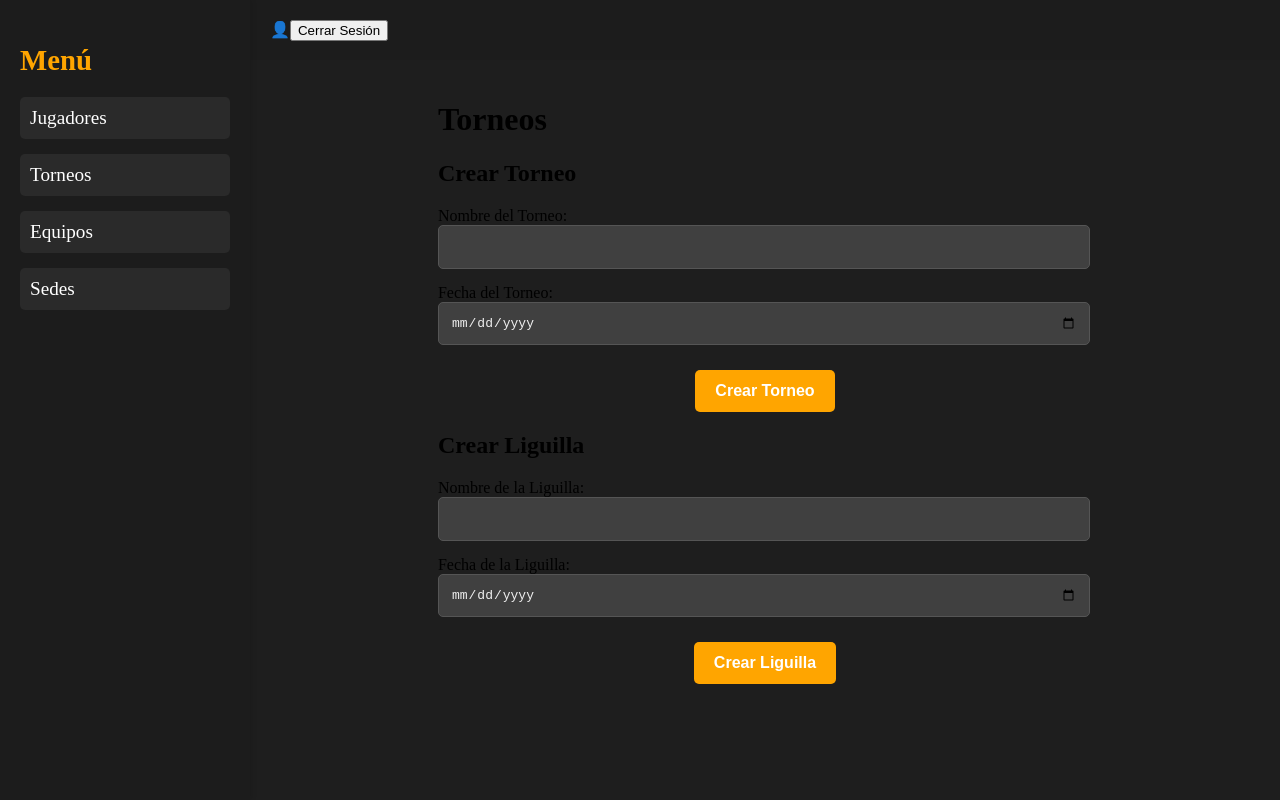
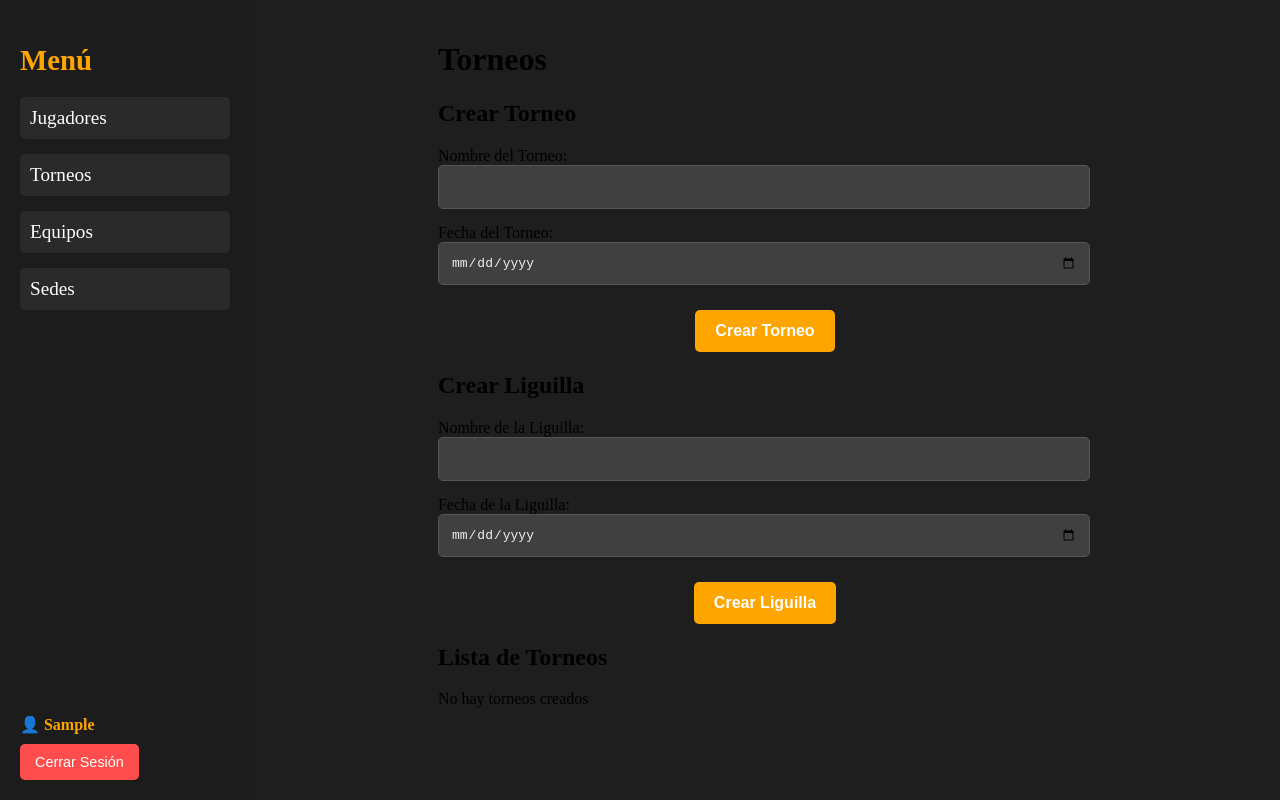
Before and after one commit to MiquelAng11/Web-React-Ligas, a React (Create React App) app: page /torneos in a window 1280 px wide. Both pictures are taken after typing "Sample", "Sample123" into the empty fields and a click on the button "Login". Built offline with nearby package versions, Linux system fonts and the light colour scheme.

Commit message:
encabezado fuera y cambio de posicion del usuario

```diff
--- a/src/App.js
+++ b/src/App.js
@@ -11,6 +11,7 @@ import './App.css';
 function App() {
   const [user, setUser] = useState(null);
   const [teams, setTeams] = useState([]); // Estado para almacenar los equipos
+  const [tournaments, setTournaments] = useState([]); // Estado para almacenar los torneos
 
   // Cargar el usuario almacenado en localStorage al iniciar la aplicación
   useEffect(() => {
@@ -47,16 +48,15 @@ function App() {
 
   // Función para agregar torneos
   const addTournament = (tournament) => {
-      console.log("Nuevo torneo agregado:", tournament);
-      // Lógica para guardar o manejar torneos
+    setTournaments([...tournaments, tournament]);
+    console.log('Nuevo torneo agregado:', tournament);
   };
 
   // Función para agregar liguillas (round robin)
   const addRoundRobin = (roundRobin) => {
-      console.log("Nueva liguilla agregada:", roundRobin);
-      // Lógica para guardar o manejar liguillas
+    console.log('Nueva liguilla agregada:', roundRobin);
+    // Puedes agregar lógica aquí si necesitas guardar las liguillas
   };
-
 
   // Función para eliminar un equipo
   const removeTeam = (index) => {
@@ -68,21 +68,11 @@ function App() {
       <div className="app">
         {user ? (
           <>
-            {/* Navbar */}
-            <Navbar />
+            {/* Navbar con usuario y logout */}
+            <Navbar user={user} handleLogout={handleLogout} />
 
             {/* Contenedor principal */}
             <div className="content">
-              {/* Header */}
-              <header className="header">
-                <div className="user-icon">
-                  <span>👤</span>
-                  <button className="logout-button" onClick={handleLogout}>
-                    Cerrar Sesión
-                  </button>
-                </div>
-              </header>
-
               {/* Contenido principal */}
               <main className="main">
                 <Routes>
@@ -102,6 +92,7 @@ function App() {
                     element={
                       <Torneos
                         teams={teams}
+                        tournaments={tournaments}
                         addTournament={addTournament}
                         addRoundRobin={addRoundRobin}
                       />
--- a/src/components/Navbar.jsx
+++ b/src/components/Navbar.jsx
@@ -2,7 +2,7 @@ import React from 'react';
 import { Link } from 'react-router-dom';
 import '../styles/Navbar.css';
 
-function Navbar() {
+function Navbar({ user, handleLogout }) {
   return (
     <div className="navbar">
       <Link to="/" className="navbar-title-link">
@@ -22,6 +22,16 @@ function Navbar() {
           <Link to="/sedes">Sedes</Link>
         </li>
       </ul>
+
+      {/* Usuario abajo a la izquierda */}
+      {user && (
+        <div className="navbar-user">
+          <span>👤 {user.username}</span>
+          <button className="logout-button" onClick={handleLogout}>
+            Cerrar Sesión
+          </button>
+        </div>
+      )}
     </div>
   );
 }
--- a/src/pages/torneos.jsx
+++ b/src/pages/torneos.jsx
@@ -1,7 +1,7 @@
 import React from 'react';
 import Tournament from '../components/Tournament';
 
-function Torneos({ teams, addTournament, addRoundRobin }) {
+function Torneos({ teams, tournaments, addTournament, addRoundRobin }) {
   return (
     <div className="body">
       <h1>Torneos</h1>
@@ -10,6 +10,20 @@ function Torneos({ teams, addTournament, addRoundRobin }) {
         addTournament={addTournament}
         addRoundRobin={addRoundRobin}
       />
+      <div className="tournaments-list">
+        <h2>Lista de Torneos</h2>
+        {tournaments.length === 0 ? (
+          <p>No hay torneos creados</p>
+        ) : (
+          <ul>
+            {tournaments.map((tournament, index) => (
+              <li key={index}>
+                <strong>{tournament.name}</strong> - Fecha: {tournament.date}
+              </li>
+            ))}
+          </ul>
+        )}
+      </div>
     </div>
   );
 }
--- a/src/styles/Navbar.css
+++ b/src/styles/Navbar.css
@@ -1,17 +1,16 @@
-/* Navbar actualizado */
 .navbar {
   background-color: #1c1c1c;
   color: white;
   width: 250px;
-  min-height: 100vh; /* Asegura que ocupe al menos la altura de la pantalla */
+  min-height: 100vh; /* Ocupa al menos toda la altura */
   padding: 20px;
   box-shadow: 2px 0 5px rgba(0, 0, 0, 0.1);
   display: flex;
   flex-direction: column;
-  justify-content: flex-start;
-  overflow-y: auto; /* Habilitar scroll interno si es necesario */
+  justify-content: space-between; /* Espacia enlaces y usuario */
+  overflow-y: auto;
+}
 
-}
 .navbar-title {
   font-size: 1.8em;
   margin-bottom: 20px;
@@ -40,16 +39,38 @@
   color: #ffa500;
 }
 
-  .navbar-links li.active a {
-    font-weight: bold;
+.navbar-title-link {
+  text-decoration: none;
+  color: inherit;
+}
+
+.navbar-title-link:hover {
   color: #ffa500;
 }
 
-  .navbar-title-link {
-    text-decoration: none;
-    color: inherit; /* Usa el color del contenedor padre */
+/* Estilos para el usuario */
+.navbar-user {
+  margin-top: auto; /* Empuja el contenido hacia arriba */
+  text-align: left;
 }
 
-  .navbar-title-link:hover {
-    color: #ffa500; /* Color al pasar el mouse */
+.navbar-user span {
+  display: block;
+  margin-bottom: 10px;
+  color: #ffa500;
+  font-weight: bold;
 }
+
+.logout-button {
+  padding: 10px 15px;
+  background-color: #ff4d4d;
+  color: white;
+  border: none;
+  border-radius: 5px;
+  cursor: pointer;
+  font-size: 0.9em;
+}
+
+.logout-button:hover {
+  background-color: #e03e3e;
+}
```
Lines whose indentation alone changed are shown as unchanged.
